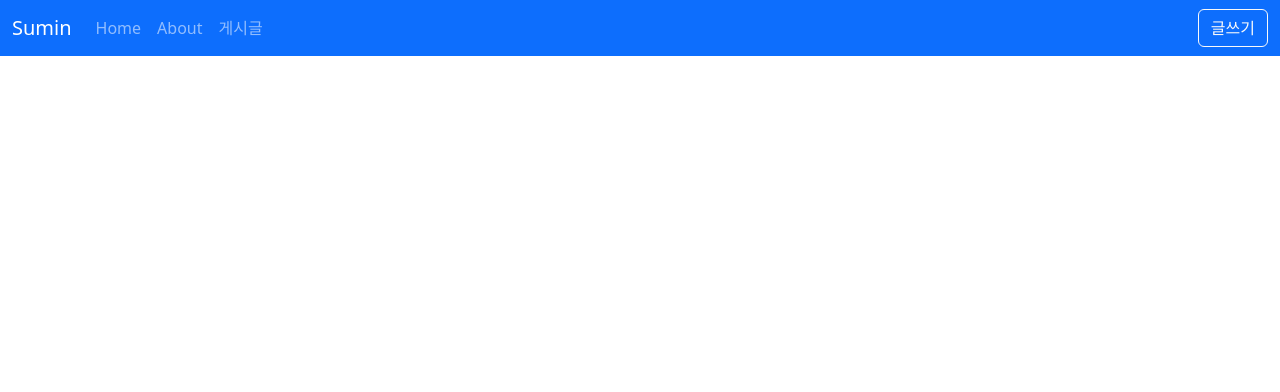
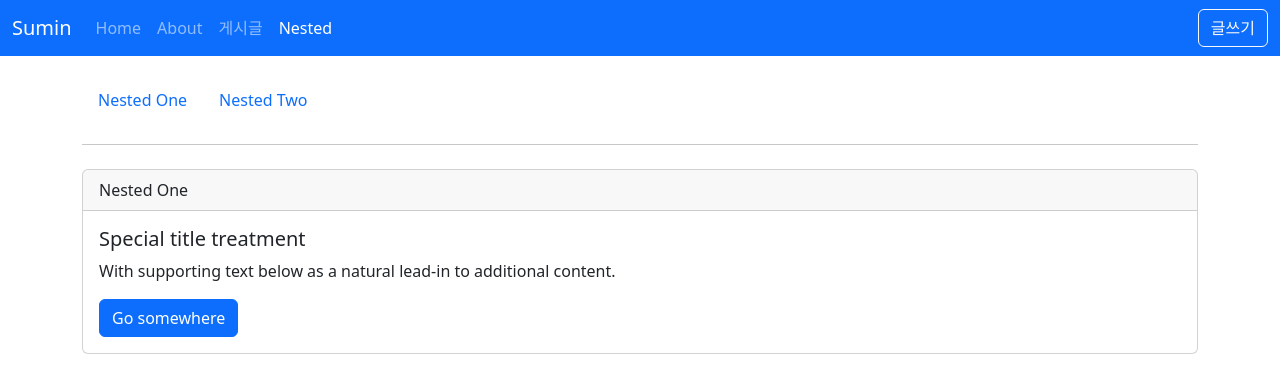
Before and after one commit to sum529-create/vue-board, a Vue app: page /nested/one in a window 1280 px wide. Shown: the top 392 px of the page. Built offline with nearby package versions, Linux system fonts and the light colour scheme.

Commit message:
feat: 404 Not Found & nested Route 적용

```diff
--- a/src/layouts/TheHeader.vue
+++ b/src/layouts/TheHeader.vue
@@ -36,6 +36,11 @@
                 게시글
               </router-link>
             </li>
+            <li class="nav-item">
+              <router-link to="/nested" active-class="active" class="nav-link">
+                Nested
+              </router-link>
+            </li>
           </ul>
           <div class="d-flex">
             <button class="btn btn-outline-light" type="submit" @click="goPage">
--- a/src/router/index.js
+++ b/src/router/index.js
@@ -5,6 +5,11 @@
 import PostDetailView from "@/views/post/PostDetailView.vue";
 import PostListView from "@/views/post/PostListView.vue";
 import PostEditView from "@/views/post/PostEditView.vue";
+import NotFoundView from "@/views/NotFoundView.vue";
+import NestedView from "@/views/nested/NestedView.vue";
+import NestedOneView from "@/views/nested/NestedOneView.vue";
+import NestedTwoView from "@/views/nested/NestedTwoView.vue";
+import NestedHomeView from "@/views/nested/NestedHomeView.vue";
 
 const routes = [
   {
@@ -37,6 +42,33 @@
     name: "PostEdit",
     component: PostEditView,
   },
+  {
+    path: "/:pathMatch(.*)*",
+    name: "NotFound",
+    component: NotFoundView,
+  },
+  {
+    path: "/nested",
+    name: "Nested",
+    component: NestedView,
+    children: [
+      {
+        path: "",
+        name: "NestedHome",
+        component: NestedHomeView,
+      },
+      {
+        path: "one",
+        name: "NestedOne",
+        component: NestedOneView,
+      },
+      {
+        path: "two",
+        name: "NestedTwo",
+        component: NestedTwoView,
+      },
+    ],
+  },
 ];
 
 const router = createRouter({
--- /dev/null
+++ b/src/views/NotFoundView.vue
@@ -0,0 +1,16 @@
+<template>
+  <div class="text-center py-5">
+    <h1>Oops!</h1>
+    <h2>404 Not Found</h2>
+    <div class="text-muted">요청한 페이지를 찾을 수 없습니다!</div>
+    <div class="mt-4">
+      <router-link to="/">
+        <button class="btn btn-primary">HOME</button>
+      </router-link>
+    </div>
+  </div>
+</template>
+
+<script setup></script>
+
+<style lang="scss" scoped></style>
--- /dev/null
+++ b/src/views/nested/NestedHomeView.vue
@@ -0,0 +1,13 @@
+<template>
+  <div class="card">
+    <div class="card-header">Nested Home</div>
+    <div class="card-body">
+      <h1 class="card-title">Nested routes home..</h1>
+    </div>
+  </div>
+</template>
+
+<script setup></script>
+
+<style lang="scss" scoped></style>
+b
--- /dev/null
+++ b/src/views/nested/NestedOneView.vue
@@ -0,0 +1,16 @@
+<template>
+  <div class="card">
+    <div class="card-header">Nested One</div>
+    <div class="card-body">
+      <h5 class="card-title">Special title treatment</h5>
+      <p class="card-text">
+        With supporting text below as a natural lead-in to additional content.
+      </p>
+      <a href="#" class="btn btn-primary">Go somewhere</a>
+    </div>
+  </div>
+</template>
+
+<script setup></script>
+
+<style lang="scss" scoped></style>
--- /dev/null
+++ b/src/views/nested/NestedTwoView.vue
@@ -0,0 +1,16 @@
+<template>
+  <div class="card">
+    <div class="card-header">Nested Two</div>
+    <div class="card-body">
+      <h5 class="card-title">Special title treatment</h5>
+      <p class="card-text">
+        With supporting text below as a natural lead-in to additional content.
+      </p>
+      <a href="#" class="btn btn-primary">Go somewhere</a>
+    </div>
+  </div>
+</template>
+
+<script setup></script>
+
+<style lang="scss" scoped></style>
--- /dev/null
+++ b/src/views/nested/NestedView.vue
@@ -0,0 +1,35 @@
+<template>
+  <div>
+    <ul class="nav nav-pills">
+      <li class="nav-item">
+        <!--
+          replace: history를 쌓지 않는다. 기존 컴포넌트 대체,
+          as-is) about -> nested -> nestedOne (Back) -> nested
+          to-be) about -> nested -> nestedOne (Back) -> about
+        -->
+        <router-link
+          class="nav-link"
+          aria-current="page"
+          :to="{ name: 'NestedOne', replace: true }"
+        >
+          Nested One
+        </router-link>
+      </li>
+      <li class="nav-item">
+        <router-link
+          class="nav-link"
+          aria-current="page"
+          :to="{ name: 'NestedTwo', replace: true }"
+        >
+          Nested Two
+        </router-link>
+      </li>
+    </ul>
+    <hr class="my-4" />
+    <router-view />
+  </div>
+</template>
+
+<script setup></script>
+
+<style lang="scss" scoped></style>
```
